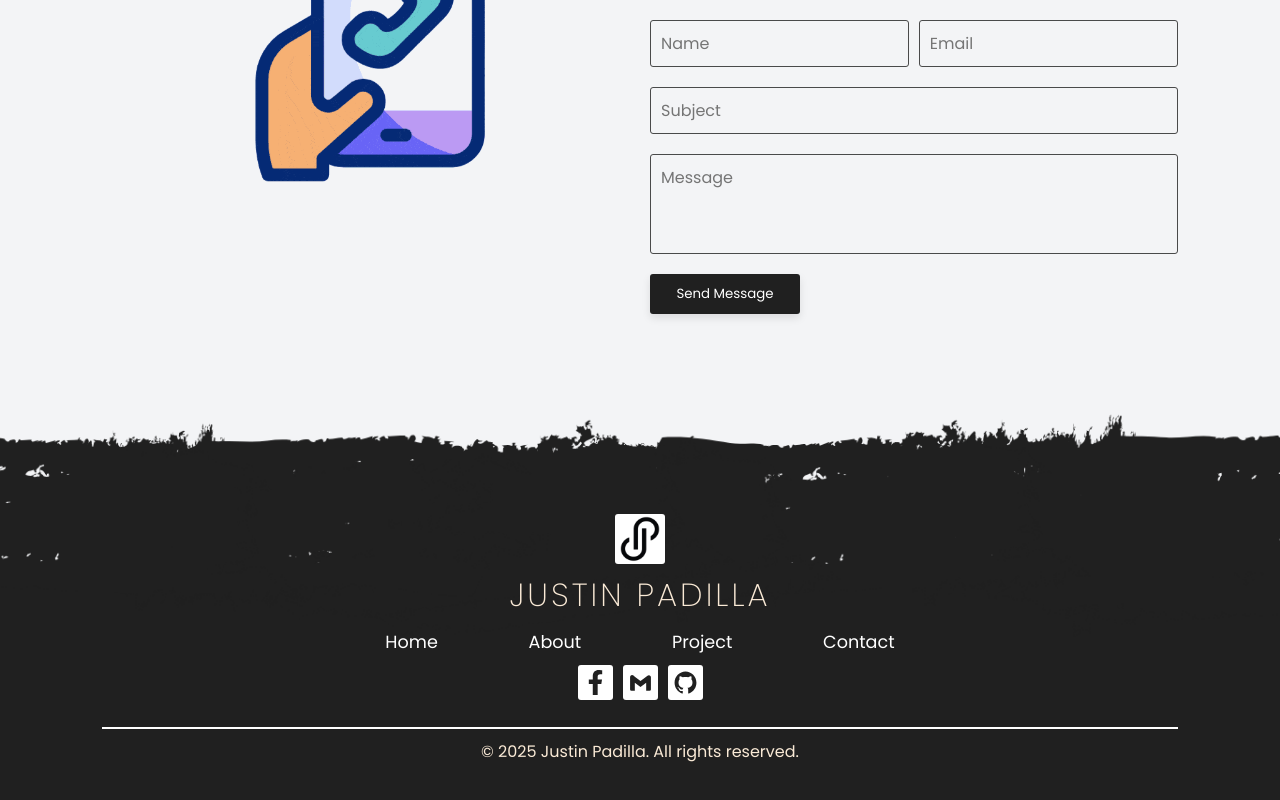
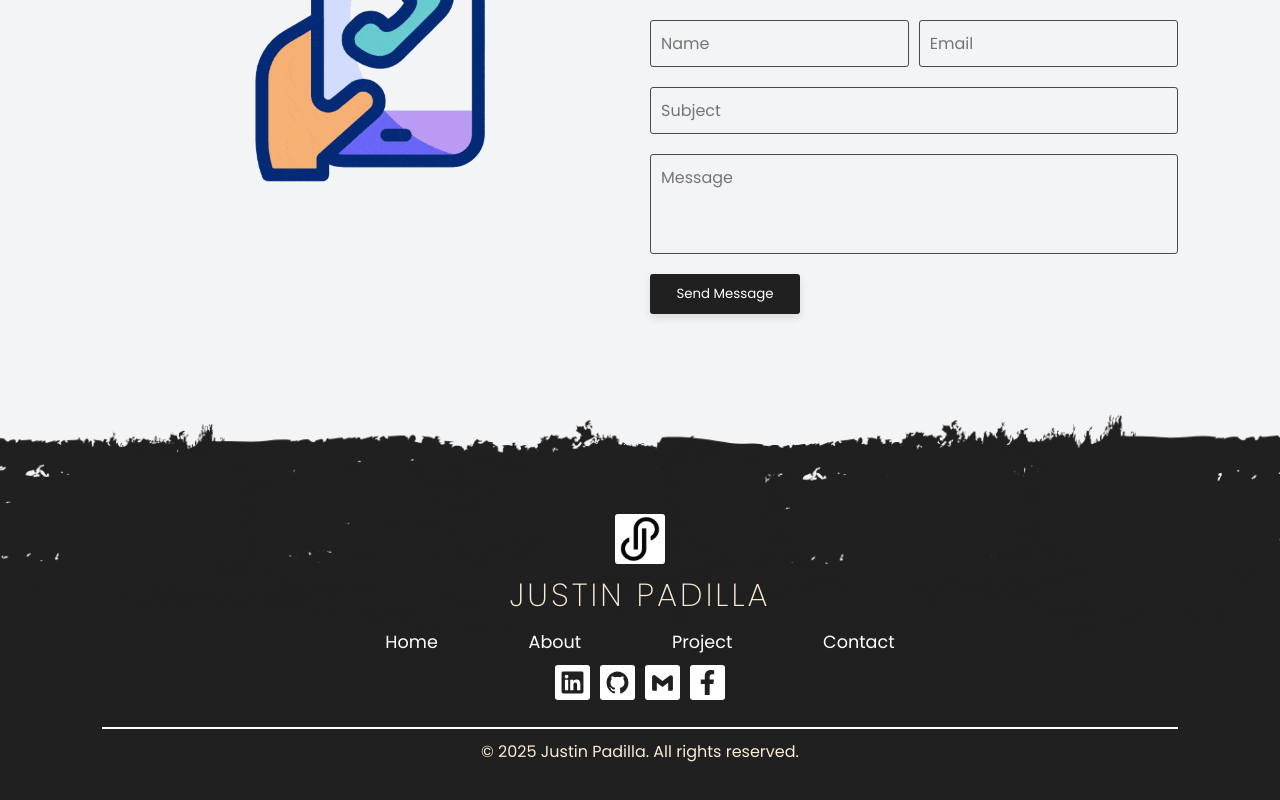
Before and after one commit to JustinCoders/my-portfolio, a React (Vite) app: page / in a window 1280 px wide. Shown: the part 2432-3232 px from the top of the page. Built offline with nearby package versions, Linux system fonts and the light colour scheme.

Commit message:
Re-arrange & Add LinkedIn Profile

```diff
--- a/src/Components/Footer/Footer.jsx
+++ b/src/Components/Footer/Footer.jsx
@@ -1,5 +1,5 @@
 import style from "../Footer/Footer.module.css";
-import { FaFacebookF } from "react-icons/fa";
+import { FaFacebookF, FaLinkedin } from "react-icons/fa";
 import { BiLogoGmail } from "react-icons/bi";
 import { IoLogoGithub } from "react-icons/io";
 
@@ -40,11 +40,19 @@
         </ul>
         <div className={socialContainer}>
           <a
-            href="https://www.facebook.com/justinpadilla88"
+            href="https://www.linkedin.com/in/justin-padilla-a81355377"
             target="_blank"
             rel="noopener noreferrer"
           >
-            <FaFacebookF className={socialIcon} />
+            <FaLinkedin className={socialIcon} />
+          </a>
+
+          <a
+            href="https://github.com/JustinCoders"
+            target="_blank"
+            rel="noopener noreferrer"
+          >
+            <IoLogoGithub className={socialIcon} />
           </a>
 
           <a
@@ -56,11 +64,11 @@
           </a>
 
           <a
-            href="https://github.com/JustinCoders"
+            href="https://www.facebook.com/justinpadilla88"
             target="_blank"
             rel="noopener noreferrer"
           >
-            <IoLogoGithub className={socialIcon} />
+            <FaFacebookF className={socialIcon} />
           </a>
         </div>
 
```
